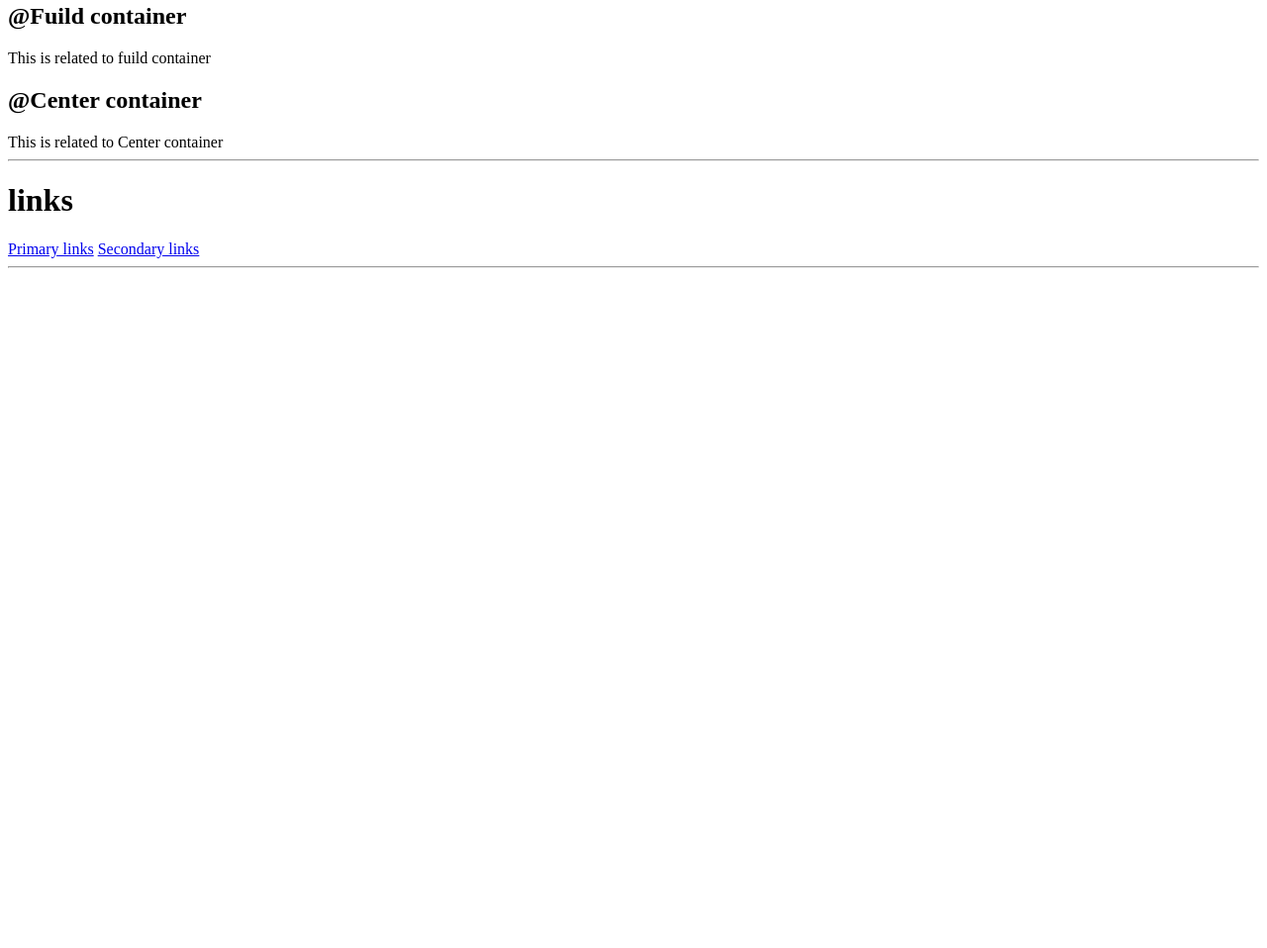
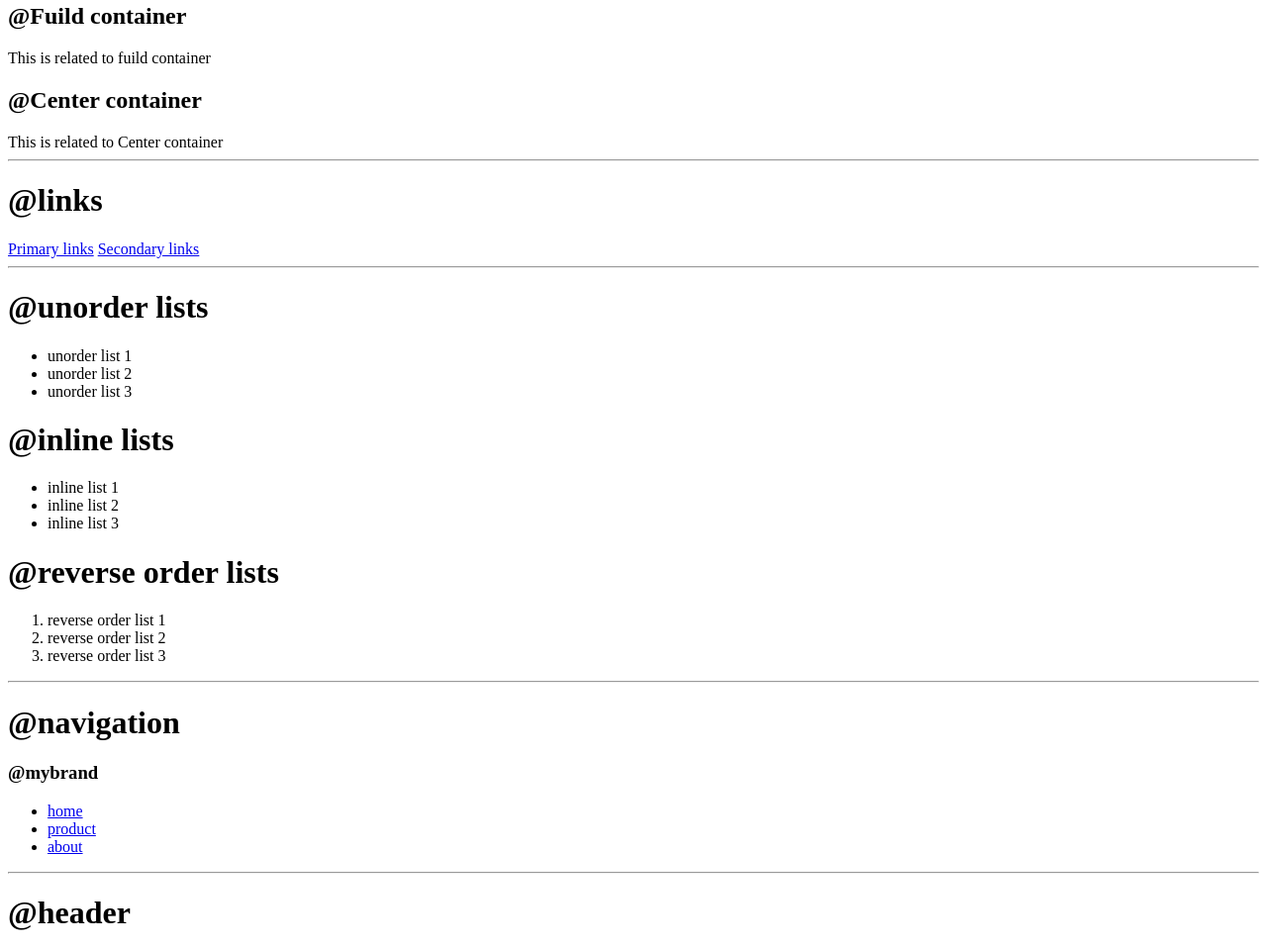
Before and after one commit to Juli-Kumari/juliKumari-Html, a plain HTML site: page index.html in a window 1280 px wide. Shown: the part 482-1440 px from the top of the page at 99% size. Before the commit the page ends 800 px from the top, so only its background shows below. Drawn offline with Linux system fonts and the light colour scheme.

Commit message:
updated upto footer
add all tags in index page. Add img also

```diff
--- a/index.html
+++ b/index.html
@@ -26,11 +26,80 @@
     <div>This is related to Center container</div>
     <hr>
 
-    <h1>links</h1>
+    <h1>@links</h1>
     <a href="./">Primary links</a>
     <a href="./">Secondary links</a>
     <hr>
 
+    <h1>@unorder lists</h1>
+    <ul>
+        <li>unorder list 1</li>
+        <li>unorder list 2</li>
+        <li>unorder list 3</li>
+    </ul>
 
+    <h1>@inline lists</h1>
+    <ul>
+        <li>inline list 1</li>
+        <li>inline list 2</li>
+        <li>inline list 3</li>
+    </ul>
+
+    <h1>@reverse order lists</h1>
+    <ol>
+        <li>reverse order list 1</li>
+        <li>reverse order list 2</li>
+        <li>reverse order list 3</li>
+    </ol>
+
+    <hr>
+
+    <h1>@navigation</h1>
+    <h3>@mybrand</h3>
+    <nav>
+       <ul>
+        <li>
+            <a href="/">home</a>
+        </li>
+        <li>
+            <a href="/">product</a>
+        </li>
+        <li>
+            <a href="/">about</a>
+        </li>
+       </ul>
+    </nav>
+
+<hr>
+
+<h1>@header</h1>
+<header>
+    <img src="images/webDev.svg" alt="">
+    <h1>header image inside header</h1>
+</header>
+
+<hr>
+
+<h1>@section</h1>
+<section>
+    <h3>white section</h3>
+    <p>heading center padding-top and bottom</p>
+</section>
+<section>
+    <h3>off white section</h3>
+    <p>change the backgound color</p>
+</section>
+
+<hr>
+
+<h1>@footer</h1>
+<footer>
+ <div>small heading inside footer</div>
+ <ul>
+    <li>instagram</li>
+    <li>twitter</li>
+    <li>facebook</li>
+ </ul>
+</footer>
 </body>
 </html>
```
Also changed, not shown: images/webDev.svg (added).
